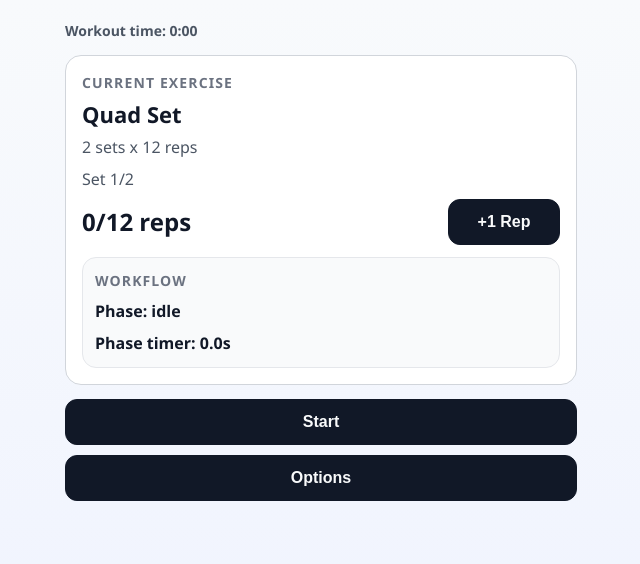
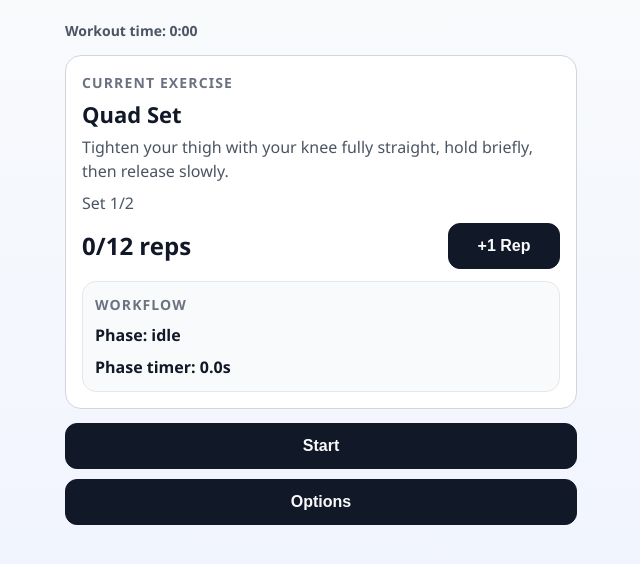
Before and after one commit to jamiely/exercise, a React (Vite) app: page / in a window 1280 px wide. Both pictures are taken after a click on the button "Start New Session". Shown: the top 564 px of the page, without its empty margins (319-959 px from the left). Built offline with nearby package versions, Linux system fonts and the light colour scheme.

Commit message:
Show workout descriptions on active exercise card

```diff
--- a/src/App.tsx
+++ b/src/App.tsx
@@ -528,6 +528,8 @@
   )
   const restPeriodSeconds = Math.max(1, Math.round(currentExercise.repRestMs / 1000))
   const phaseLabel = sessionState.currentPhase === 'primary' ? 'Primary pass' : 'Skipped cycle'
+  const activeExerciseDescription =
+    currentExercise.notes ?? 'Move with control and breathe steadily throughout each rep.'
 
   const dispatchAction = (action: SessionAction) => {
     dispatch(action)
@@ -717,10 +719,7 @@
       <article className="exercise-card" aria-label="Active exercise">
         <p className="eyebrow">Current Exercise</p>
         <h2>{currentExercise.name}</h2>
-        <p className="subtitle">
-          {currentExercise.targetSets} sets x {currentExercise.targetRepsPerSet} reps
-          {currentExercise.holdSeconds ? ` · ${currentExercise.holdSeconds}s hold` : ''}
-        </p>
+        <p className="subtitle">{activeExerciseDescription}</p>
         <p className="subtitle">
           Set {currentProgress.activeSetIndex + 1}/{currentProgress.sets.length}
         </p>
--- a/src/data/knee-program.json
+++ b/src/data/knee-program.json
@@ -10,7 +10,7 @@
       "targetRepsPerSet": 12,
       "holdSeconds": null,
       "restHintSeconds": 30,
-      "notes": "Squeeze thigh and keep knee straight.",
+      "notes": "Tighten your thigh with your knee fully straight, hold briefly, then release slowly.",
       "optional": false,
       "availableOnOrAfter": null
     },
@@ -22,7 +22,7 @@
       "targetRepsPerSet": 10,
       "holdSeconds": 3,
       "restHintSeconds": 45,
-      "notes": "Keep core tight.",
+      "notes": "Lift your straight leg to hip height with your core braced, then lower with control.",
       "optional": false,
       "availableOnOrAfter": null
     },
@@ -34,7 +34,7 @@
       "targetRepsPerSet": 5,
       "holdSeconds": 40,
       "restHintSeconds": null,
-      "notes": "Twice daily.",
+      "notes": "Slide into a shallow wall sit, keep knees aligned over feet, and breathe steadily.",
       "optional": false,
       "availableOnOrAfter": null
     }
```
Also changed, not shown: 2 other files (tests, documents, lock files or other folders).
